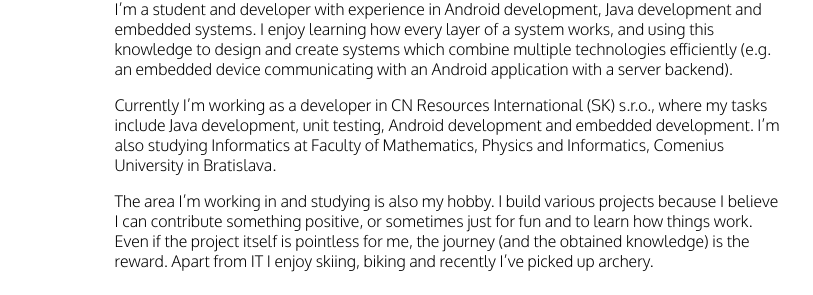
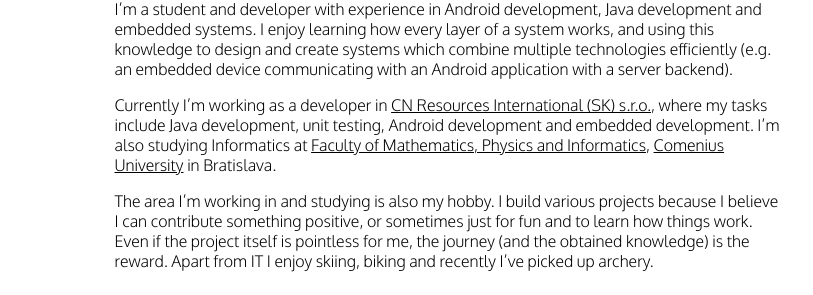
Before and after one commit to adam-dej/adam-dej.github.io, a Jekyll site: the page built from man.html, in a window 1280 px wide. Shown: the part 430-725 px from the top of the page, without its empty margins (233-1046 px from the left). Built offline with Jekyll 4.4.1, drawn with Linux system fonts in a browser that asks for light colours; some web fonts are replaced; some of the changed lines change nothing that is shown.

Commit message:
Add links to man

```diff
--- a/man.html
+++ b/man.html
@@ -39,11 +39,13 @@ communicating with an Android application with a server
 backend).</p>
 
 <p style="margin-left:11%; margin-top: 1em">Currently
-I&rsquo;m working as a developer in CN Resources
-International (SK) s.r.o., where my tasks include Java
+I&rsquo;m working as a developer in <a href="http://www.cngroup.dk/">CN Resources
+International (SK) s.r.o.</a>, where my tasks include Java
 development, unit testing, Android development and embedded
-development. I&rsquo;m also studying Informatics at Faculty
-of Mathematics, Physics and Informatics, Comenius University
+development. I&rsquo;m also studying Informatics at
+<a href="https://www.fmph.uniba.sk/index.php?id=970">Faculty
+of Mathematics, Physics and Informatics</a>,
+<a href="http://www.uniba.sk/?en">Comenius University</a>
 in Bratislava.</p>
 
 <p style="margin-left:11%; margin-top: 1em">The area
```
